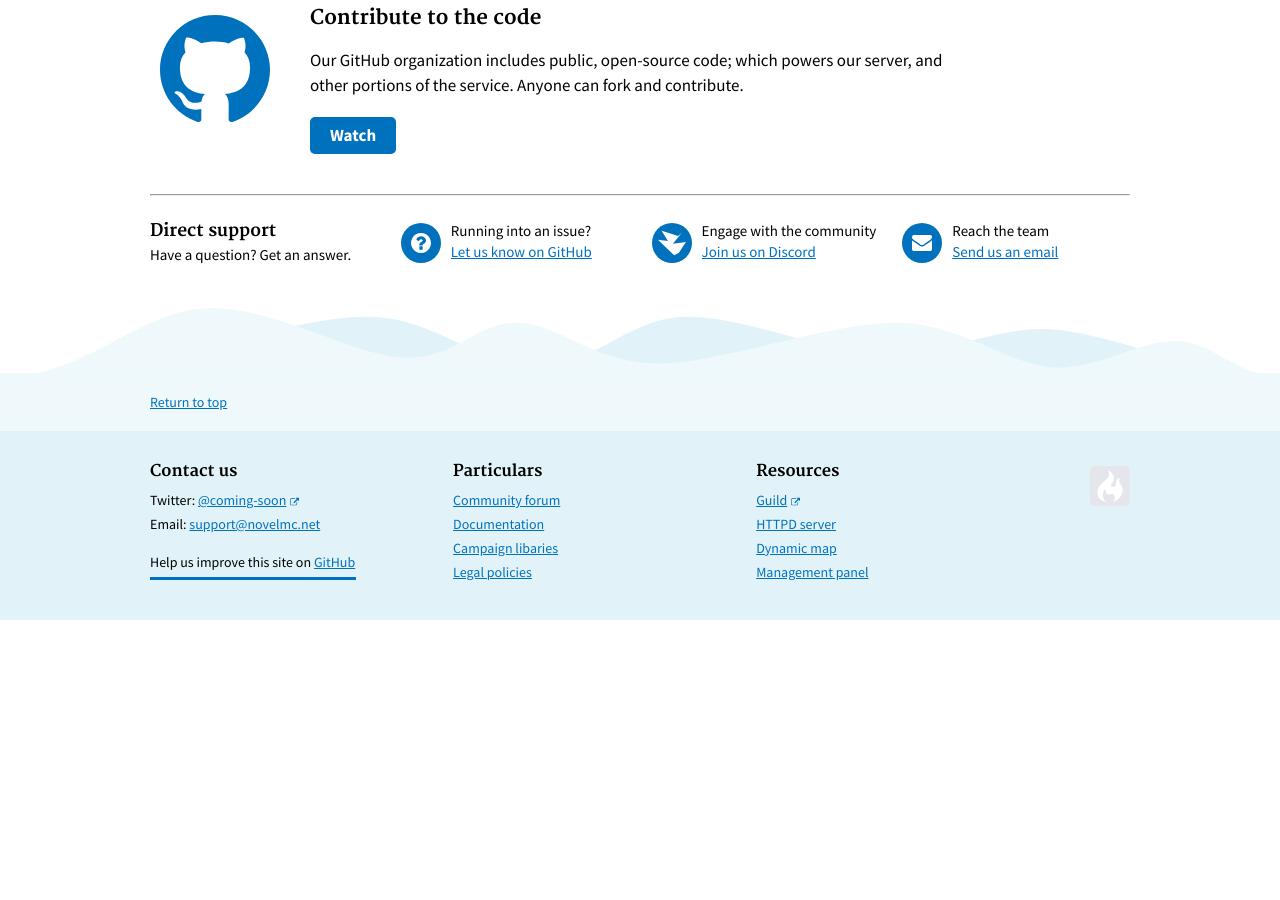
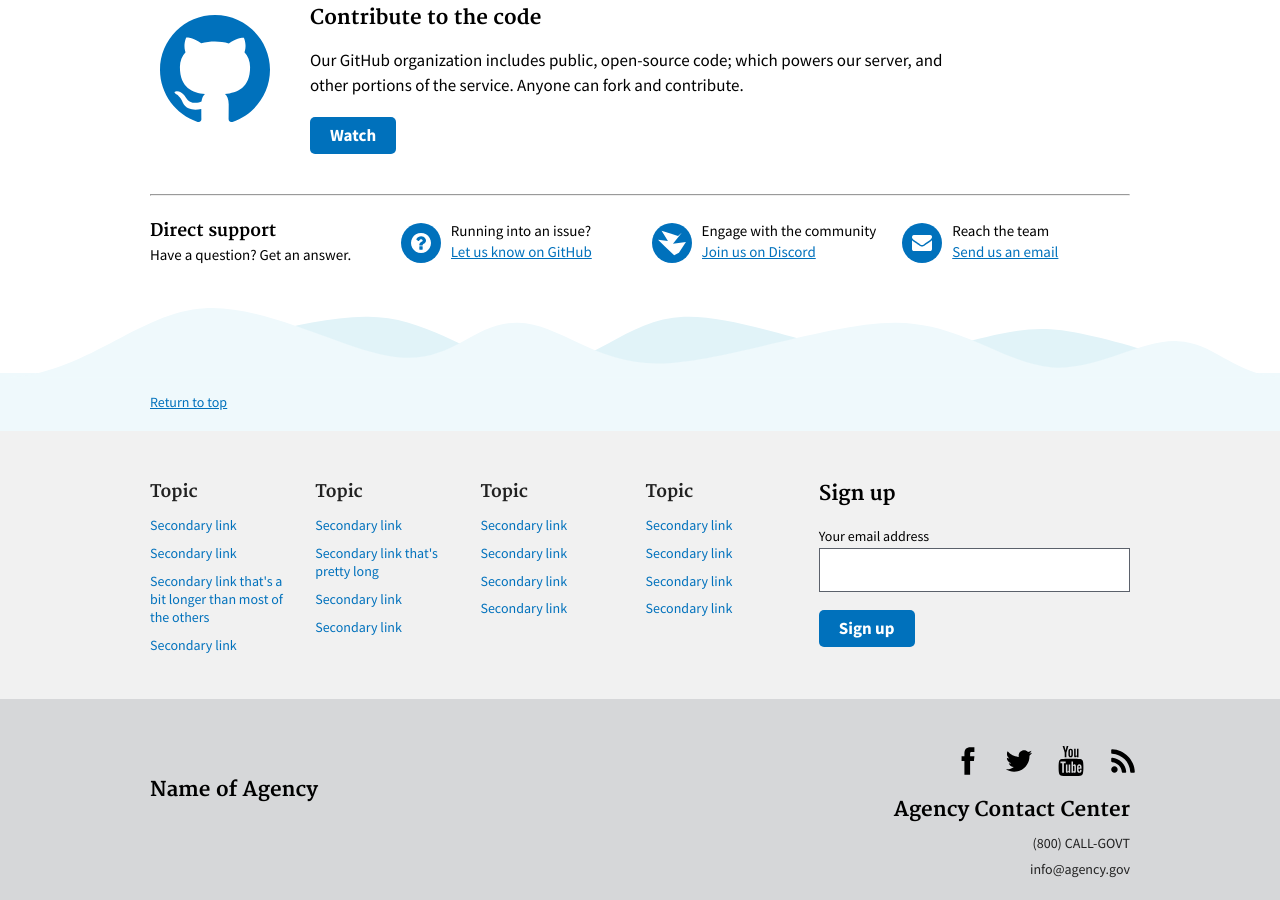
Before and after one commit to serrif/website, a Jekyll site: the page built from main/home.md, in a window 1280 px wide and 900 px high, scrolled down 1545 px. Built offline with Jekyll 4.4.1, drawn with Linux system fonts in a browser that asks for light colours; before the commit the page ends 2165 px from its top, so only the background shows below that.

Commit message:
Footers with more info

```diff
--- /dev/null
+++ b/_includes/components/footer--big.html
@@ -0,0 +1,91 @@
+<img src="../assets/img/svg/waves.svg" style="margin-bottom:-1rem" alt="">
+<footer class="usa-footer usa-footer-big" style="font-size: 1.4rem; background: #eff9fc;" role="contentinfo">
+  <div class="usa-grid usa-footer-return-to-top">
+    <a href="#">Return to top</a>
+  </div>
+  <div class="usa-footer-primary-section">
+    <div class="usa-grid">
+      <nav class="usa-footer-nav usa-width-two-thirds">
+        <ul class="usa-unstyled-list usa-width-one-fourth usa-footer-primary-content">
+          <li class="usa-footer-primary-link">
+            <h4>Topic</h4>
+          </li>
+          <li class="usa-footer-secondary-link"><a href="javascript:void(0);">Secondary link</a></li>
+          <li class="usa-footer-secondary-link"><a href="javascript:void(0);">Secondary link</a></li>
+          <li class="usa-footer-secondary-link"><a href="javascript:void(0);">Secondary link that's a bit longer than most of the others</a></li>
+          <li class="usa-footer-secondary-link"><a href="javascript:void(0);">Secondary link</a></li>
+        </ul>
+        <ul class="usa-unstyled-list usa-width-one-fourth usa-footer-primary-content">
+          <li class="usa-footer-primary-link">
+            <h4>Topic</h4>
+          </li>
+          <li class="usa-footer-secondary-link"><a href="javascript:void(0);">Secondary link</a></li>
+          <li class="usa-footer-secondary-link"><a href="javascript:void(0);">Secondary link that's pretty long</a></li>
+          <li class="usa-footer-secondary-link"><a href="javascript:void(0);">Secondary link</a></li>
+          <li class="usa-footer-secondary-link"><a href="javascript:void(0);">Secondary link</a></li>
+        </ul>
+        <ul class="usa-unstyled-list usa-width-one-fourth usa-footer-primary-content">
+          <li class="usa-footer-primary-link">
+            <h4>Topic</h4>
+          </li>
+          <li class="usa-footer-secondary-link"><a href="javascript:void(0);">Secondary link</a></li>
+          <li class="usa-footer-secondary-link"><a href="javascript:void(0);">Secondary link</a></li>
+          <li class="usa-footer-secondary-link"><a href="javascript:void(0);">Secondary link</a></li>
+          <li class="usa-footer-secondary-link"><a href="javascript:void(0);">Secondary link</a></li>
+        </ul>
+        <ul class="usa-unstyled-list usa-width-one-fourth usa-footer-primary-content">
+          <li class="usa-footer-primary-link">
+            <h4>Topic</h4>
+          </li>
+          <li class="usa-footer-secondary-link"><a href="javascript:void(0);">Secondary link</a></li>
+          <li class="usa-footer-secondary-link"><a href="javascript:void(0);">Secondary link</a></li>
+          <li class="usa-footer-secondary-link"><a href="javascript:void(0);">Secondary link</a></li>
+          <li class="usa-footer-secondary-link"><a href="javascript:void(0);">Secondary link</a></li>
+        </ul>
+      </nav>
+
+      <div class="usa-sign_up-block usa-width-one-third">
+        <h3 class="usa-sign_up-header">Sign up</h3>
+
+        <label class="" for="email" id="">Your email address</label>
+        <input id="email" name="email" type="email">
+
+        <button type="submit">Sign up</button>
+      </div>
+    </div>
+  </div>
+
+  <div class="usa-footer-secondary_section usa-footer-big-secondary-section">
+    <div class="usa-grid">
+      <div class="usa-footer-logo usa-width-one-half">
+        <img class="usa-footer-big-logo-img" src="/assets/img/logo-img.png" alt="">
+        <h3 class="usa-footer-big-logo-heading">Name of Agency</h3>
+      </div>
+      <div class="usa-footer-contact-links usa-width-one-half">
+        <a class="usa-link-facebook" href="javascript:void(0);">
+          <span>Facebook</span>
+        </a>
+        <a class="usa-link-twitter" href="javascript:void(0);">
+          <span>Twitter</span>
+        </a>
+        <a class="usa-link-youtube" href="javascript:void(0);">
+          <span>YouTube</span>
+        </a>
+        <a class="usa-link-rss" href="javascript:void(0);">
+          <span>RSS</span>
+        </a>
+        <h3 class="usa-footer-contact-heading">Agency Contact Center</h3>
+        <address>
+          <div class="usa-footer-primary-content usa-footer-contact_info">
+            <p>
+              <a href="tel:1-800-555-5555">(800) CALL-GOVT</a>
+            </p>
+          </div>
+          <div class="usa-footer-primary-content usa-footer-contact_info">
+            <p><a href="mailto:info@agency.gov">info@agency.gov</a></p>
+          </div>
+        </address>
+      </div>
+    </div>
+  </div>
+</footer>
--- a/_includes/footer.html
+++ b/_includes/footer.html
@@ -1,3 +1,3 @@
 {% assign footer = site.data.footer %}
 
-{% include components/footer--small.html %}
+{% include components/footer--big.html %}
```
